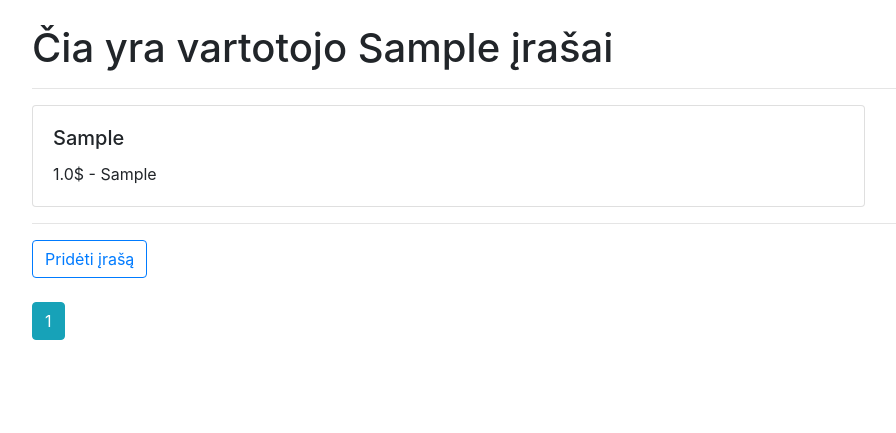
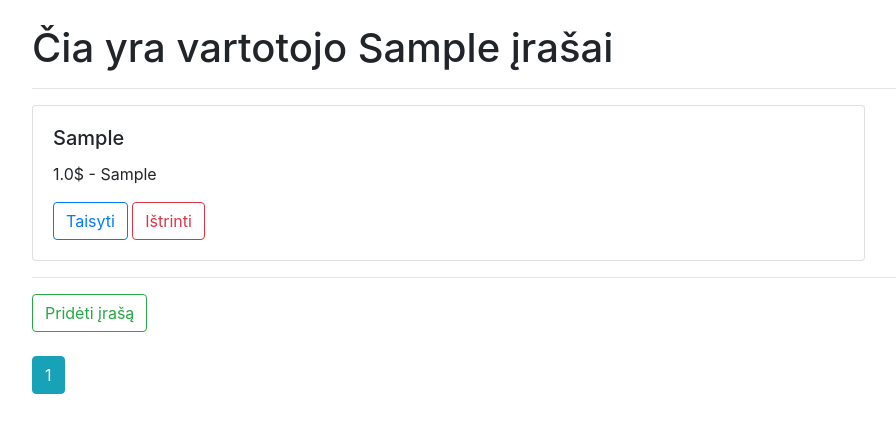
Before and after one commit to Egidijus01/flask_vartotojo_prisijungimas, a Flask app: page /irasai in a window 1280 px wide. Shown: the part 56-489 px from the top of the page, without its empty margins (53-949 px from the left). Run offline with Flask 2, Linux system fonts and the light colour scheme; a user stored in the database is signed in; tables that the repository leaves empty hold one stand-in row (values such as "Sample post"); some libraries are stand-ins or nearby versions.

Commit message:
Galima taisyti bei istrinti savo irasus

```diff
--- a/app.py
+++ b/app.py
@@ -123,11 +123,7 @@ def paskyra():
         form.el_pastas.data = current_user.el_pastas
     nuotrauka = url_for('static', filename='profilio_nuotraukos/' + current_user.nuotrauka)
     return render_template('paskyra.html', title='Account', form=form, nuotrauka=nuotrauka)
-# @app.route("/irasai")
-# @login_required
-# def irasai():
-#     vart = Vartotojas.query.get(current_user.get_id())
-#     return render_template('irasai.html', title='Įrašai', vart=vart)
+
 
 @app.route("/irasai")
 @login_required
@@ -153,6 +149,30 @@ def prideti():
     return render_template('prideti_irasa.html', title='Įrašai', form=form)
 
 
+@app.route('/taisyti/<int:id>', methods=['GET', 'POST'])
+def taisyti(id):
+    irasas = Biudzetas.query.get(id)
+    form = forms.PridetiIrasa()
+    if form.validate_on_submit():
+        irasas.tipas = form.tipas.data
+        irasas.suma = form.suma.data
+        irasas.info = form.info.data
+        db.session.commit()
+        flash('Sėkmingai atnaujinote irasa! Galite ji matyti sarase', 'success')
+        return redirect(url_for('records'))
+    elif request.method == 'GET':
+        form.tipas.data = irasas.tipas
+        form.suma.data = irasas.suma
+        form.info.data = irasas.info
+        return render_template('prideti_irasa.html', title='Įrašai', form=form)
+
+
+@app.route('/istrinti<int:id>')
+def istrinti(id):
+    irasas = Biudzetas.query.get(id)
+    db.session.delete(irasas)
+    db.session.commit()
+    return redirect(url_for('records'))
 @app.route("/")
 def index():
     db.create_all()
--- a/templates/irasai.html
+++ b/templates/irasai.html
@@ -12,13 +12,15 @@
   <div class="card-body">
     <h5 class="card-title">{{ irasas.tipas }}</h5>
     <p class="card-text">{{ irasas.suma }}$ - {{ irasas.info }}</p>
+    <a href="{{ url_for('taisyti', id=irasas['id']) }}" type="button" class="btn btn-outline-primary">Taisyti</a>
+    <a href="{{ url_for('istrinti', id=irasas['id']) }}" type="button" class="btn btn-outline-danger">Ištrinti</a>
 
   </div>
 </div>
 {% endfor %}
 <hr>
 
-<a href="/prideti_irasa" type="button" class="btn btn-outline-primary">Pridėti įrašą</a>
+<a href="/prideti_irasa" type="button" class="btn btn-outline-success">Pridėti įrašą</a>
 <br>
 <br>
 {% for page_num in visi_irasai.iter_pages(left_edge=1, right_edge=1, left_current=1, right_current=2) %}
```
